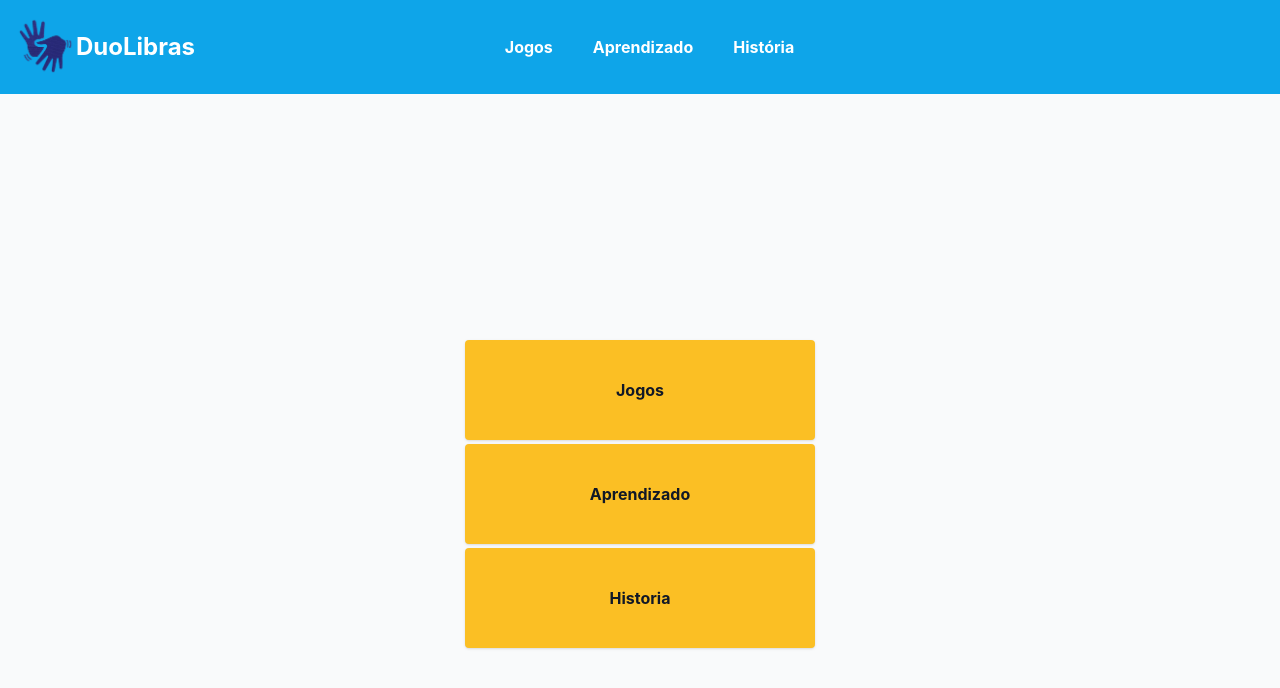
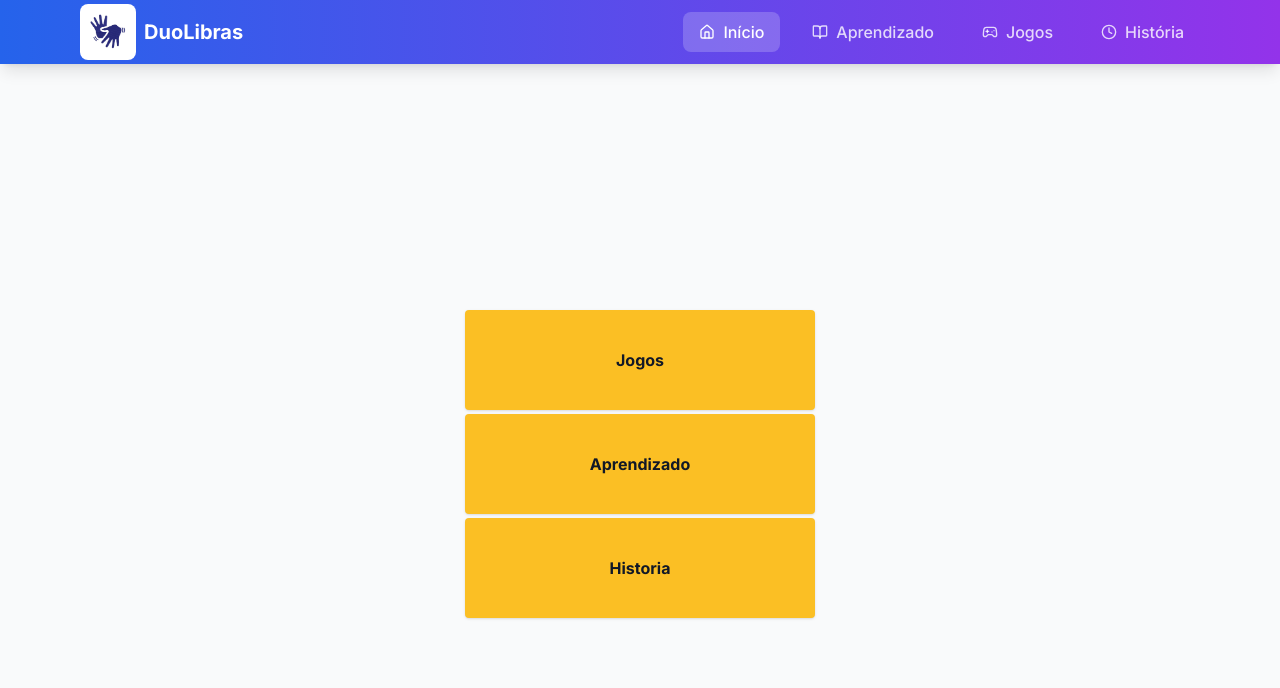
Before and after one commit to pietro-ramos/duolibras, a Next.js app: page / in a window 1280 px wide. Shown: the top 688 px of the page. Built offline with nearby package versions, Linux system fonts and the light colour scheme; what @tailwindcss/postcss would draw is missing.

Commit message:
Update: atualização da NavBar; Feat: implementação da dependencia lucide-react para icones mais atrativos

```diff
--- a/package.json
+++ b/package.json
@@ -9,6 +9,7 @@
     "lint": "next lint"
   },
   "dependencies": {
+    "lucide-react": "^0.511.0",
     "mongoose": "^8.14.0",
     "next": "15.3.0",
     "react": "^19.0.0",
--- a/src/app/layout.tsx
+++ b/src/app/layout.tsx
@@ -1,20 +1,15 @@
 import type { Metadata } from "next";
-import { Geist, Geist_Mono } from "next/font/google";
+import { Inter } from "next/font/google";
 import "./globals.css";
 import NavBar from '@/components/NavBar'
-const geistSans = Geist({
-  variable: "--font-geist-sans",
-  subsets: ["latin"],
-});
 
-const geistMono = Geist_Mono({
-  variable: "--font-geist-mono",
+const inter = Inter({
   subsets: ["latin"],
 });
 
 export const metadata: Metadata = {
-  title: "duoLibras",
-  description: "Projeto com foco no aprendizado da Libras",
+  title: "DuoLibras - Aprenda Libras",
+  description: "Plataforma interativa para aprendizado da Língua Brasileira de Sinais",
 };
 
 export default function RootLayout({
@@ -24,9 +19,7 @@ export default function RootLayout({
 }>) {
   return (
     <html lang="pt-BR">
-      <body
-        className={`${geistSans.variable} ${geistMono.variable} antialiased`}
-      >
+      <body className={`${inter.className}`}>
         <NavBar/>
         {children}
       </body>
--- a/src/components/NavBar.tsx
+++ b/src/components/NavBar.tsx
@@ -1,25 +1,51 @@
 'use client'
 import Link from "next/link";
 import { usePathname } from "next/navigation";
+import { Home, BookOpen, Gamepad2, Clock, Menu, X } from "lucide-react"
 import Image from "next/image"
 import logo from '../../public/logo.png'
 
 
 export default function NavBar (){
     const path = usePathname()
-    return(
-        <header className="flex items-center bg-primary justify-between p-4 shadow-md">
-            <Link className='flex items-center' href='/'>
-                <Image src={logo} alt="logo" height={60} width={60} className="mr-auto"/>
-                <h1 className="font-bold text-2xl text-white">DuoLibras</h1>
-            </Link>
-            <nav className="grow mr-40">
-                <ul>
-                    <li><Link className={path.startsWith('/jogos') ? 'active' : undefined} href='/jogos'>Jogos</Link></li>
-                    <li><Link className={path.startsWith('/aprendizado') ? 'active' : undefined} href='/aprendizado'>Aprendizado</Link></li>
-                    <li><Link className={path.startsWith('/historia') ? 'active' : undefined} href='/historia'>História</Link></li>
-                </ul>
-            </nav>
-        </header>
-    )
+
+    const navItems = [
+    { href: "/", label: "Início", icon: Home },
+    { href: "/aprendizado", label: "Aprendizado", icon: BookOpen },
+    { href: "/jogos", label: "Jogos", icon: Gamepad2 },
+    { href: "/historia", label: "História", icon: Clock },
+  ]
+
+  return (
+    <nav className="bg-gradient-to-r from-blue-600 to-purple-600 shadow-lg sticky top-0 z-50">
+      <div className="max-w-6xl mx-auto px-4 flex justify-between items-center h-16">
+          <Link href="/" className="flex items-center space-x-2">
+            <div className="bg-white p-2 rounded-lg">
+              <Image src={logo} alt="logo" className="w-10 h-10"/>
+            </div>
+            <span className="text-white font-bold text-xl">DuoLibras</span>
+          </Link>
+
+          <div className="flex space-x-4">
+            {navItems.map((item) => {
+              const IconComponent = item.icon
+              const isActive = path === item.href || (item.href !== "/" && path.startsWith(item.href))
+
+              return (
+                <Link
+                  key={item.href}
+                  href={item.href}
+                  className={`flex items-center space-x-2 px-4 py-2 rounded-lg transition-all duration-200 ${
+                    isActive ? "bg-white/20 text-white" : "text-white/80 hover:text-white hover:bg-white/10"
+                  }`}
+                >
+                  <IconComponent className="w-4 h-4" />
+                  <span className="font-medium">{item.label}</span>
+                </Link>
+              )
+            })}
+          </div>
+      </div>
+    </nav>
+  )
 }
```
Also changed, not shown: src/lib/seed.js (added, +26 -0 lines), src/app/aprendizado/alfabeto/page.jsx (added), 1 other file (tests, documents, lock files or other folders).
